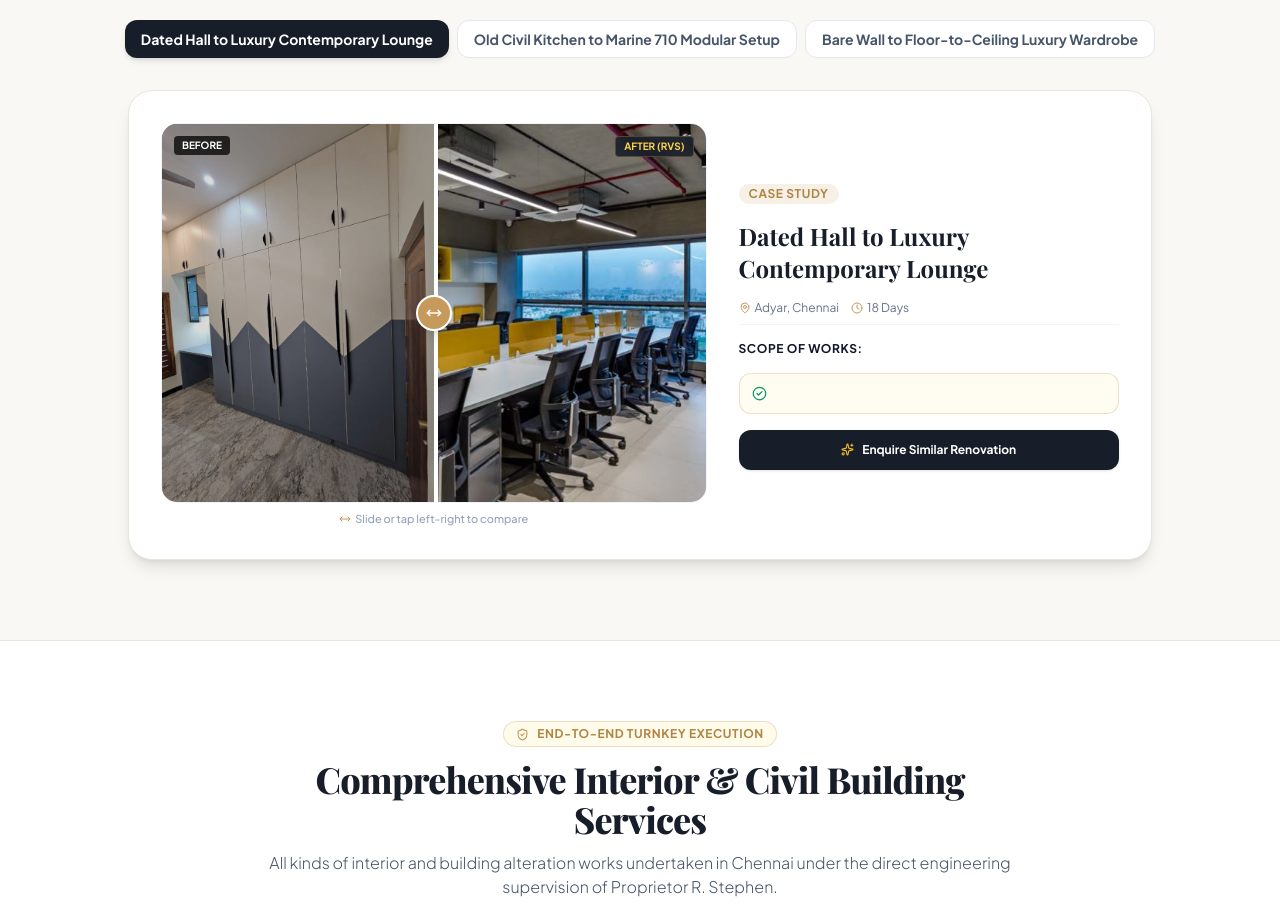
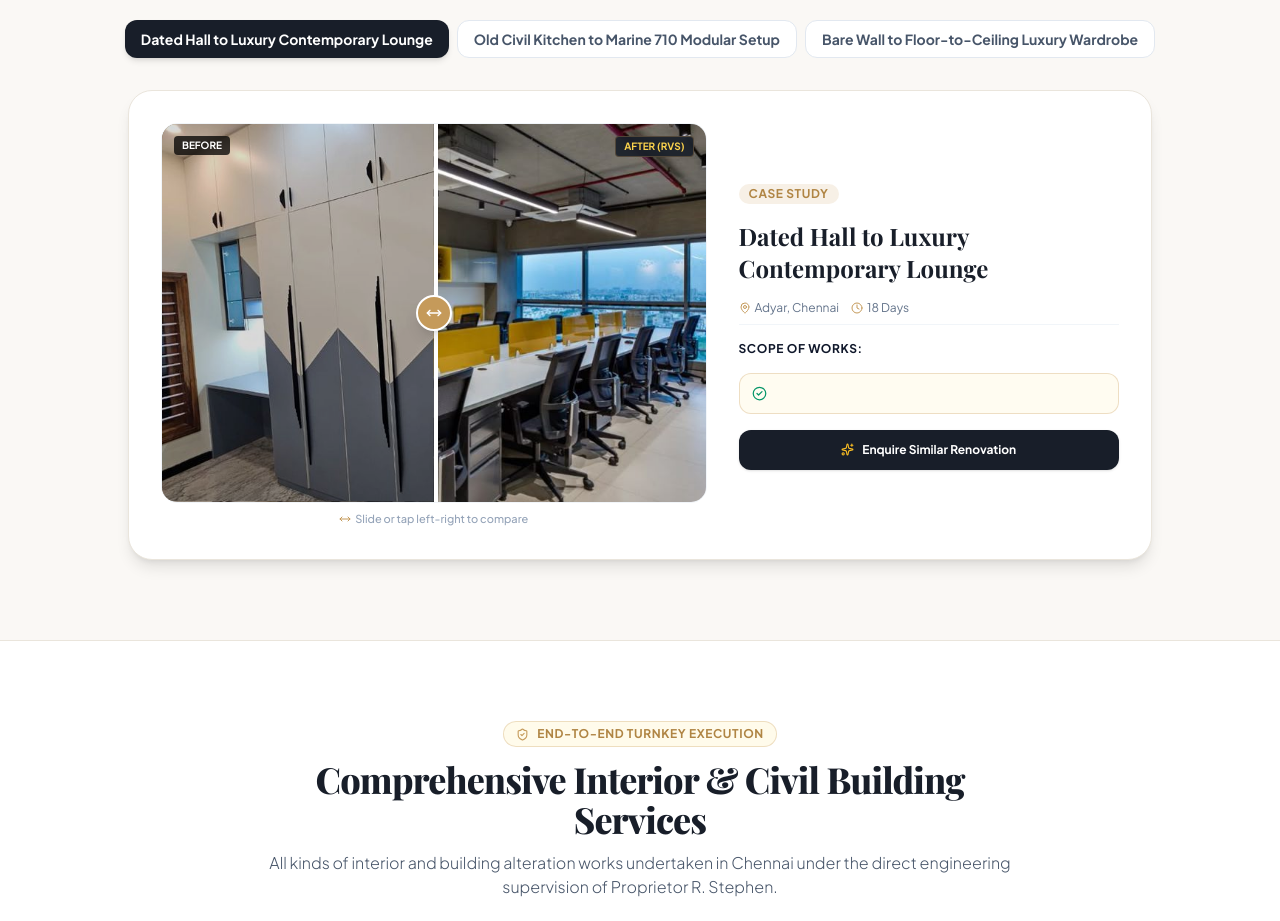
Before and after one commit to rameshackk/RVS-INTERIORS, a React (Vite) app: page / in a window 1280 px wide. Shown: the part 2320-3241 px from the top of the page. Built offline with nearby package versions, Linux system fonts and the light colour scheme; no server answers; a web font is replaced by a local one.

Commit message:
fix: production base path and split-screen before/after image rendering

```diff
--- a/src/components/BeforeAfterSlider.jsx
+++ b/src/components/BeforeAfterSlider.jsx
@@ -58,19 +58,19 @@ export default function BeforeAfterSlider({ onOpenQuote }) {
                   className="absolute inset-0 w-full h-full object-cover object-center pointer-events-none"
                 />
 
-                {/* Foreground: Before Image clipped */}
+                {/* Foreground: Before Image with clip-path */}
                 <div
-                  className="absolute inset-0 overflow-hidden pointer-events-none"
-                  style={{ width: `${sliderPos}%` }}
+                  className="absolute inset-0 pointer-events-none"
+                  style={{ clipPath: `inset(0 ${100 - sliderPos}% 0 0)` }}
                 >
                   <img
                     src={current.beforeImage}
                     alt="Before transformation"
-                    className="absolute inset-0 w-full h-full object-cover object-center max-w-none"
-                    style={{ width: '100%', height: '100%', objectFit: 'cover' }}
+                    className="absolute inset-0 w-full h-full object-cover object-center pointer-events-none"
                   />
                   <div className="absolute inset-0 bg-black/15"></div>
                 </div>
+
 
                 {/* Divider Line */}
                 <div
--- a/vite.config.js
+++ b/vite.config.js
@@ -3,7 +3,8 @@ import react from '@vitejs/plugin-react';
 
 export default defineConfig({
   plugins: [react()],
-  base: './',
+  // Automatically use /RVS-INTERIORS/ base for GitHub Pages production build, or / for local dev
+  base: process.env.NODE_ENV === 'production' ? '/RVS-INTERIORS/' : '/',
   server: {
     port: 3000,
     open: false
```
